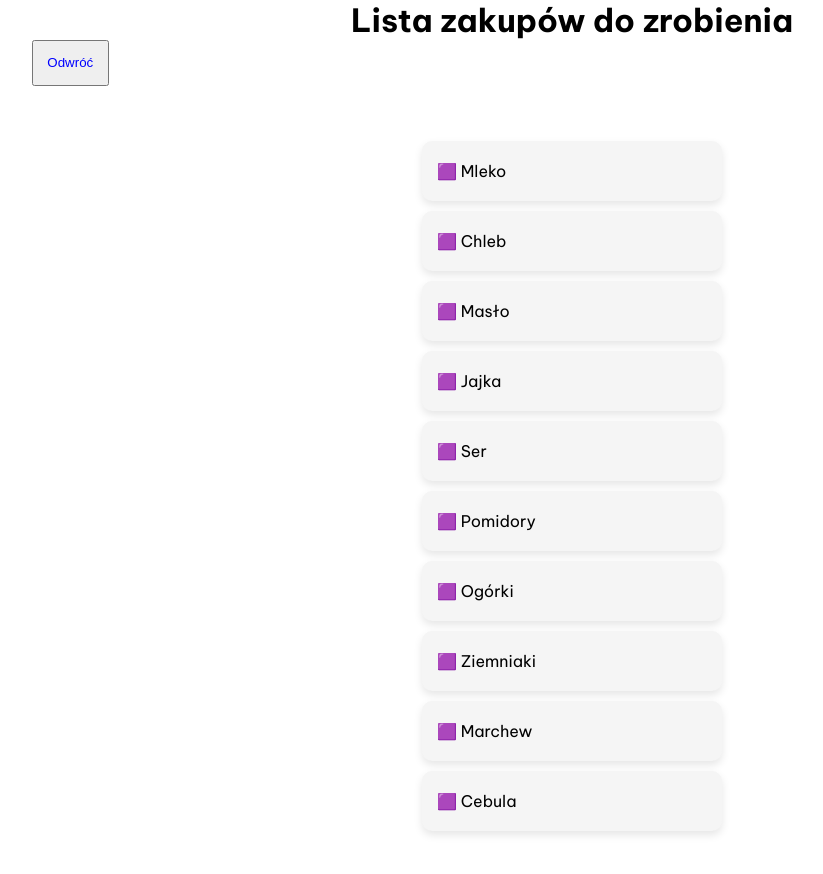
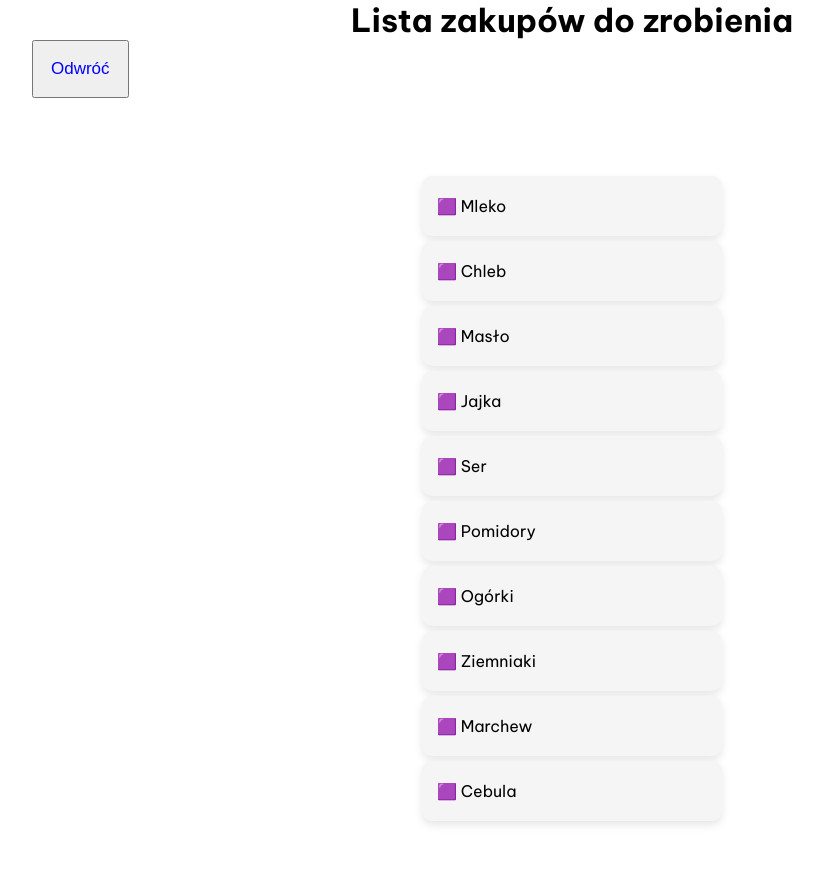
Before and after one commit to wutekk/pierwsza-apka-angularowa, an Angular app: page / in a window 1280 px wide. Shown: the top 874 px of the page, without its empty margins (68-891 px from the left). Built offline with nearby package versions, Linux system fonts and the light colour scheme.

Commit message:
upiekszenie odwrocenia

```diff
--- a/src/app/app.component.css
+++ b/src/app/app.component.css
@@ -31,7 +31,7 @@ header {
   background-color: #f5f5f5;  /* Kolor tła dla karty */
   border-radius: 10px;  /* Zaokrąglone rogi */
   padding: 20px;
-  margin: 10px 0;  /* Przerwa między kartami */
+  margin: 5px 0;  /* Przerwa między kartami */
   box-shadow: 0 4px 8px rgba(0, 0, 0, 0.1);  /* Cień */
   text-align: left;  /* Wyrównanie tekstu do lewej */
   width: 300px;  /* Stała szerokość dla wszystkich kart */
@@ -48,4 +48,5 @@ button {
   margin: 0 100px;
   padding: 1em;
   color: blue;
+  font-size: 17px;
 }
```
